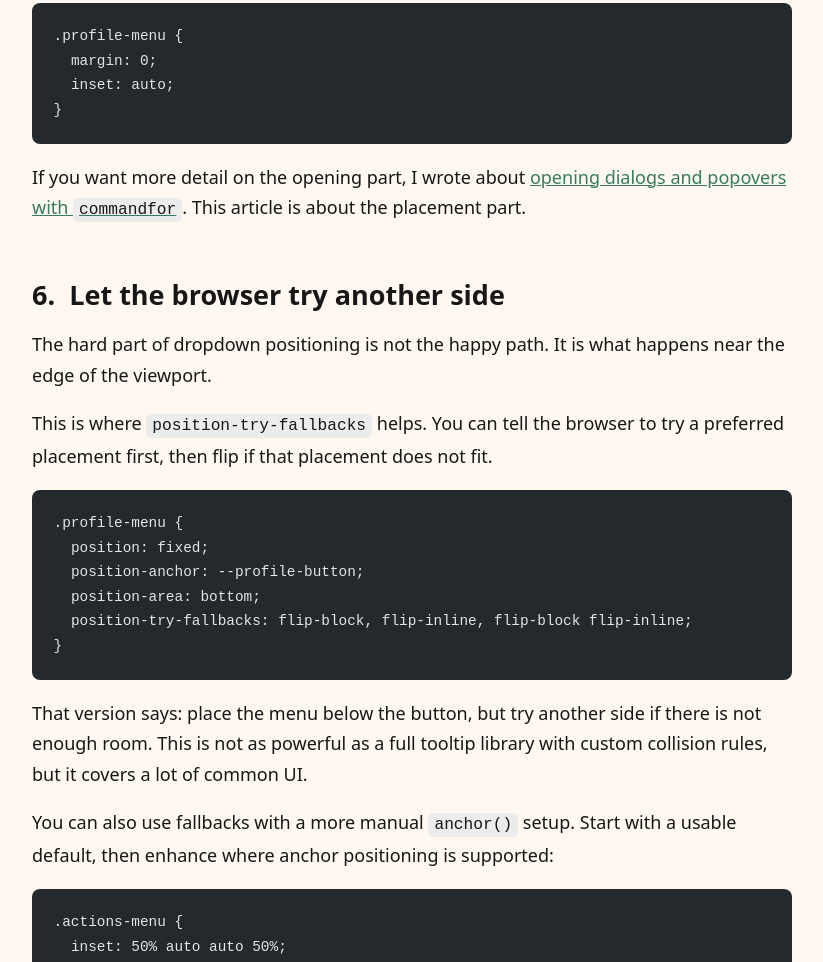
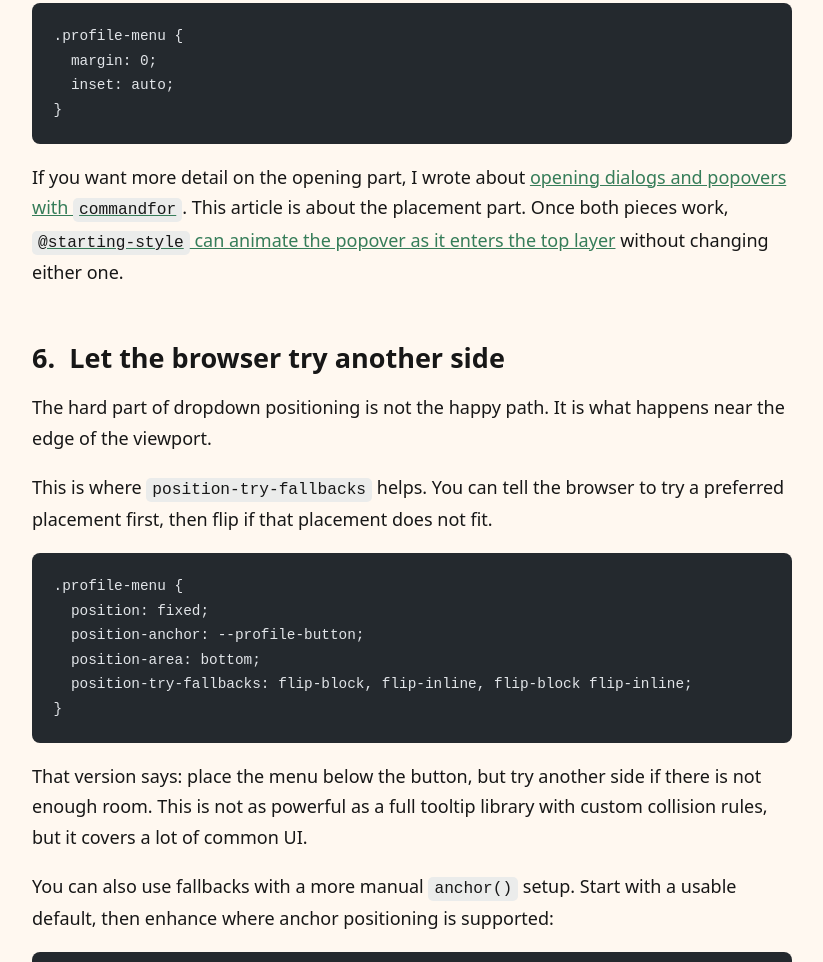
Before and after one commit to TheoSoti/newsletter-blog, an Astro site: page /blog/css-anchor-positioning-without-javascript in a window 1280 px wide. Shown: the part 6513-7475 px from the top of the page, without its empty margins (398-1221 px from the left). Built offline with nearby package versions, Linux system fonts and the light colour scheme; Astro itself is replaced by a stand-in of ours; code samples lack their colours.

Commit message:
Cross-link related popover articles

````diff
--- a/src/content/blog/css-anchor-positioning-without-javascript.mdx
+++ b/src/content/blog/css-anchor-positioning-without-javascript.mdx
@@ -197,7 +197,7 @@ When you position popovers this way, reset the browser's default popover positio
 }
 ```
 
-If you want more detail on the opening part, I wrote about [opening dialogs and popovers with `commandfor`](/blog/html-command-commandfor-without-javascript/). This article is about the placement part.
+If you want more detail on the opening part, I wrote about [opening dialogs and popovers with `commandfor`](/blog/html-command-commandfor-without-javascript/). This article is about the placement part. Once both pieces work, [`@starting-style` can animate the popover as it enters the top layer](/blog/starting-style-css/) without changing either one.
 
 ## Let the browser try another side
 
--- a/src/content/blog/html-command-commandfor-without-javascript.mdx
+++ b/src/content/blog/html-command-commandfor-without-javascript.mdx
@@ -197,6 +197,8 @@ The nice part is that the browser still handles the native popover behavior. Aut
 
 If you want a deeper intro to the Popover API, I already wrote about [native HTML popovers](/short/html-popover-api/). This article is about the newer control layer on top.
 
+`commandfor` only handles the action. If the popover also needs to stay attached to its trigger, [CSS Anchor Positioning handles the placement](/blog/css-anchor-positioning-without-javascript/). To animate a dialog or popover as it enters the top layer, you can add an [`@starting-style` entry transition](/blog/starting-style-css/) without changing the HTML that opens it.
+
 <BuyBook />
 
 You do not need to rewrite every popover just because `commandfor` exists.
--- a/src/content/blog/starting-style-css.mdx
+++ b/src/content/blog/starting-style-css.mdx
@@ -189,6 +189,8 @@ These are exactly the components that used to need extra JavaScript choreography
 
 With `@starting-style`, the CSS can own more of that behavior.
 
+This solves the motion part of the component. For the same dialog or popover, [`commandfor` can handle opening and closing](/blog/html-command-commandfor-without-javascript/), while [CSS Anchor Positioning can place a popover beside its trigger](/blog/css-anchor-positioning-without-javascript/). Each feature has a separate job, so you can use them together without tying the interaction to one large script.
+
 <Wrapper title="A native dialog is one of the best use cases">
 	<DialogStartingStyle />
 </Wrapper>
````
